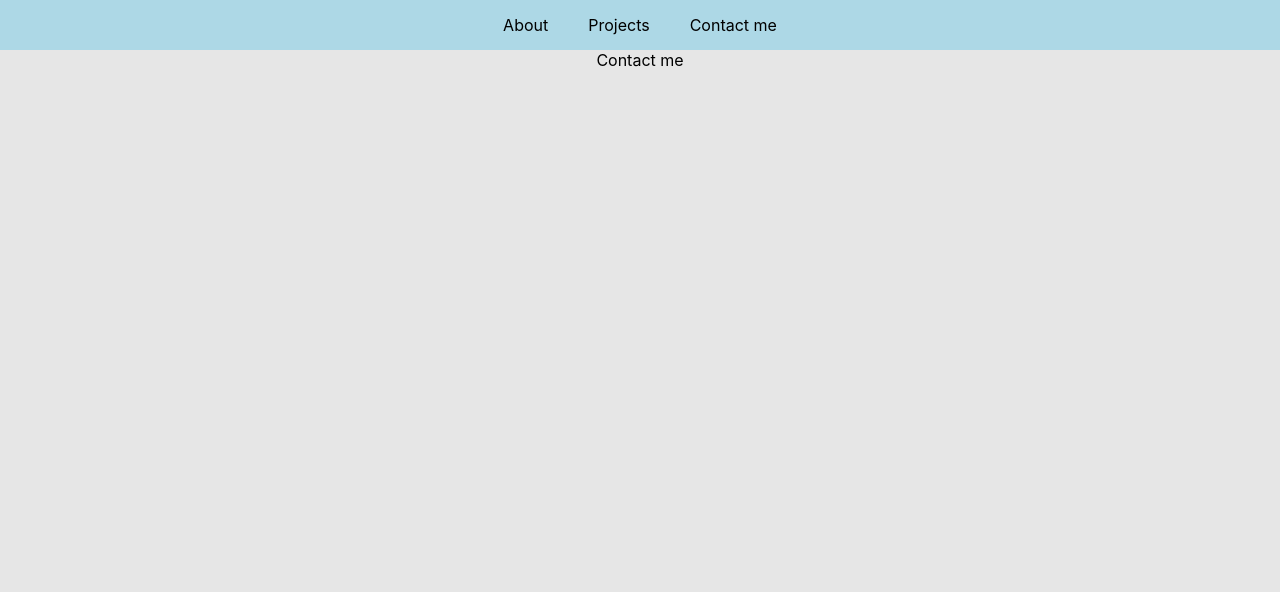
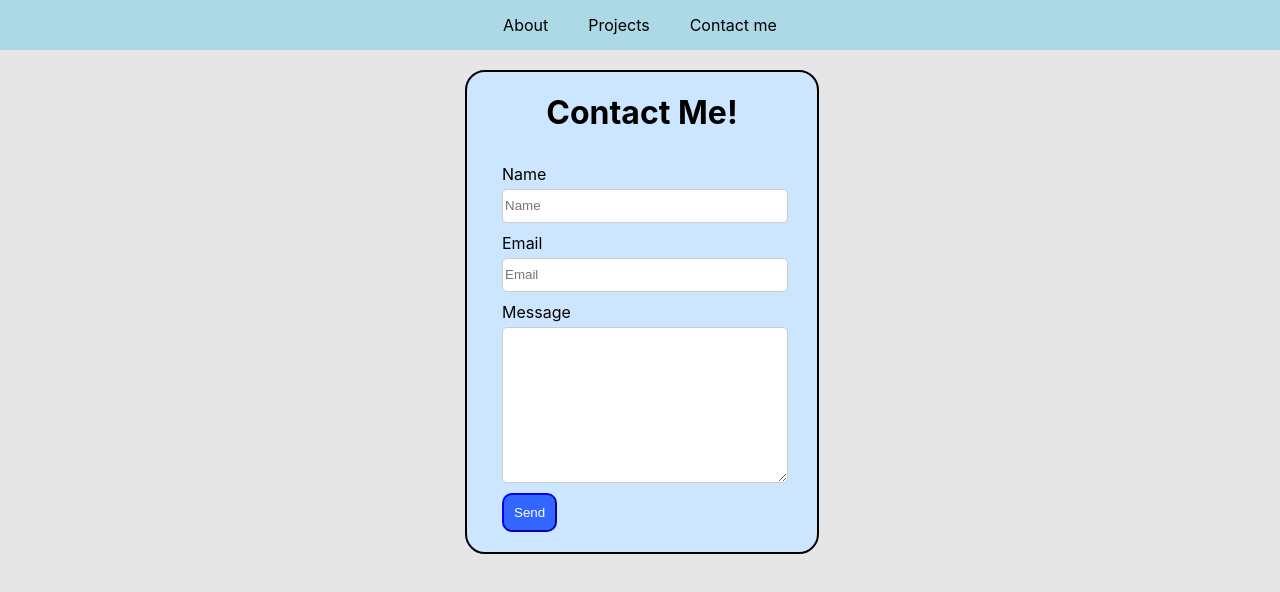
Before and after one commit to louischeung1990/Portfolio, a React (Create React App) app: page /contact in a window 1280 px wide. Shown: the top 592 px of the page. Built offline with nearby package versions, Linux system fonts and the light colour scheme.

Commit message:
finish contacts Page

```diff
--- a/package.json
+++ b/package.json
@@ -3,6 +3,7 @@
   "version": "0.1.0",
   "private": true,
   "dependencies": {
+    "@emailjs/browser": "^3.9.0",
     "@testing-library/jest-dom": "^5.16.5",
     "@testing-library/react": "^13.4.0",
     "@testing-library/user-event": "^13.5.0",
--- /dev/null
+++ b/src/components/ContactUs/ContactUs.css
@@ -0,0 +1,49 @@
+.contact-cnt {
+    width: 350px;
+    min-height: 480px;
+    border: 2px solid black;
+    border-radius: 20px;
+    margin-left: calc(50vw - 175px);
+    background-color: #cce6ff;
+}
+
+.contact-form {
+    display: flex;
+    flex-direction: column;
+    align-items: flex-start;
+}
+
+.contact-form p {
+    margin: 10px 35px 5px 35px;
+}
+
+.contact-field {
+    width: 280px;
+    height: 30px;
+    border: 1px solid #cccccc;
+    border-radius: 5px;
+    margin-left: 35px;
+}
+
+.contact-textarea {
+    width: 280px;
+    height: 150px;
+    border: 1px solid #cccccc;
+    border-radius: 5px;
+    margin-left: 35px;
+    resize: vertical;
+}
+
+.contact-submit {
+    margin: 10px auto 10px 35px;
+    padding: 10px;
+    color: white;
+    background-color: #3366ff;
+    border-color: #0000ff;
+    border-radius: 10px;
+}
+
+.contact-submit:hover {
+    cursor: pointer;
+    box-shadow: 0 0 6px 3px rgba(0, 0, 0, 0.4);
+}
--- /dev/null
+++ b/src/components/ContactUs/ContactUs.jsx
@@ -0,0 +1,42 @@
+import React, { useRef } from "react";
+import "./ContactUs.css";
+import emailjs from "@emailjs/browser";
+
+export const ContactUs = () => {
+  const form = useRef();
+
+  const sendEmail = (e) => {
+    e.preventDefault();
+
+    emailjs
+      .sendForm(
+        "YOUR_SERVICE_ID",
+        "YOUR_TEMPLATE_ID",
+        form.current,
+        "YOUR_PUBLIC_KEY"
+      )
+      .then(
+        (result) => {
+          console.log(result.text);
+        },
+        (error) => {
+          console.log(error.text);
+        }
+      );
+  };
+
+  return (
+    <div className="contact-cnt">
+      <h1>Contact Me!</h1>
+      <form className="contact-form" ref={form} onSubmit={sendEmail}>
+        <p>Name</p>
+        <input className='contact-field' type="text" name="user_name" placeholder="Name" />
+        <p>Email</p>
+        <input className='contact-field' type="email" name="user_email" placeholder="Email" />
+        <p>Message</p>
+        <textarea className='contact-textarea' name="message" />
+        <input className='contact-submit' type="submit" value="Send" />
+      </form>
+    </div>
+  );
+};
--- a/src/pages/AboutPage/AboutPage.jsx
+++ b/src/pages/AboutPage/AboutPage.jsx
@@ -17,8 +17,8 @@ export default function AboutPage() {
           <h2>Full-Stack Developer</h2>
           <p>I am a software developer with experience in engineering and research. I have a life-long
             passion for learning, and combined with a track record of collaborative work with
-            professionals from varying backgrounds, I'm excited to work with you to build solutions
-            and drive disruptive and innovative change. Nothing excites me more than the technical challenge
+            professionals from varying backgrounds, I'm excited to work with you to build innovative
+            solutions and drive disruptive change. Nothing excites me more than the technical challenge
             posed to me, and to be able to share in the tribulations, joy and triumph with others during
             this process.
           </p>
--- a/src/pages/ContactPage/ContactPage.css
+++ b/src/pages/ContactPage/ContactPage.css
@@ -1,4 +1,5 @@
 .background-contact {
+    margin-top: 16px;
     background-color: #e6e6e6;
     min-height: calc(100vh - 50px);
 }
--- a/src/pages/ContactPage/ContactPage.jsx
+++ b/src/pages/ContactPage/ContactPage.jsx
@@ -1,10 +1,12 @@
 import React from 'react';
 import './ContactPage.css';
+import { ContactUs } from '../../components/ContactUs/ContactUs'
 
 export default function ContactPage() {
     return(
         <div className='background-contact'>
-            <p>Contact me</p>
+            <br></br>
+            <ContactUs />
         </div>
     )
 }
--- a/src/pages/ProjectsPage/ProjectsPage.css
+++ b/src/pages/ProjectsPage/ProjectsPage.css
@@ -54,7 +54,7 @@
     margin: auto 5px 15px 5px;
     padding: 10px;
     color: white;
-    background-color: #0000ff;
+    background-color: #3366ff;
     border-color: #0000ff;
     border-radius: 5px;
 }
```
Also changed, not shown: 2 other files (tests, documents, lock files or other folders).
